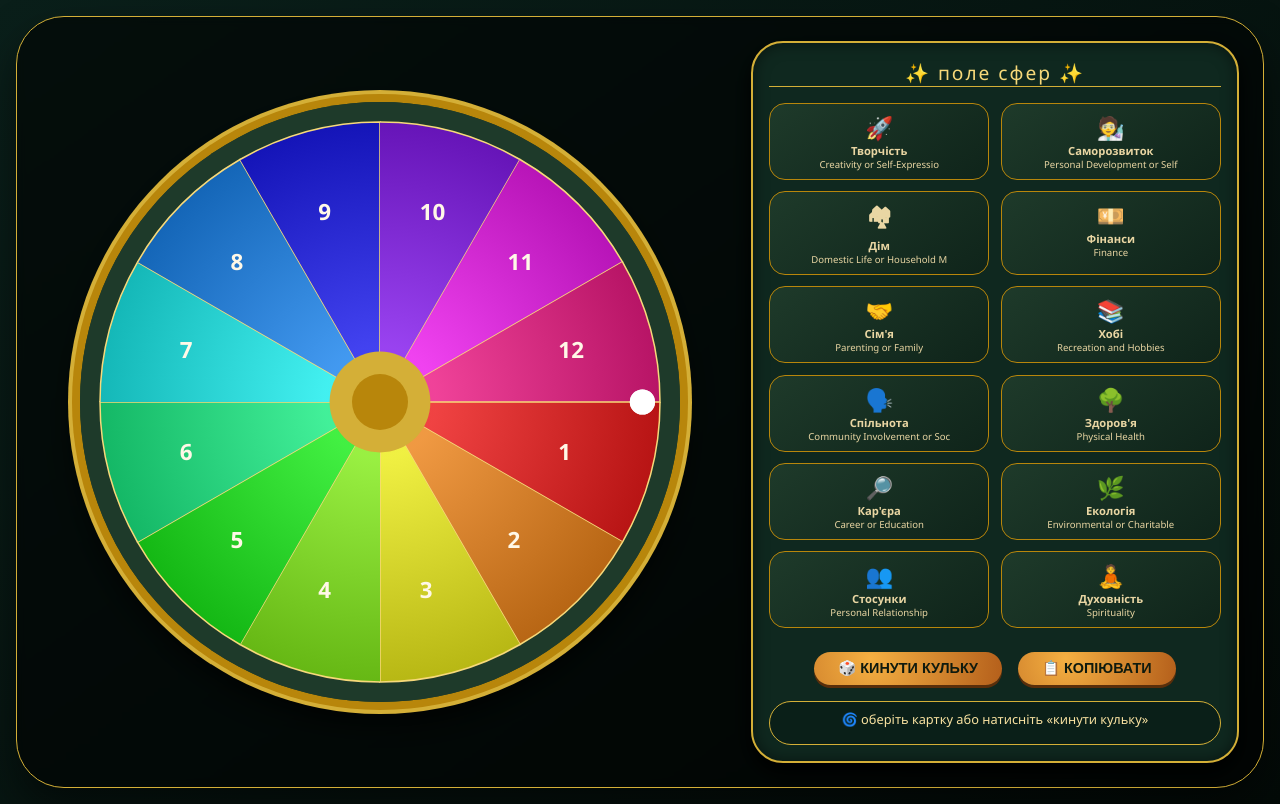
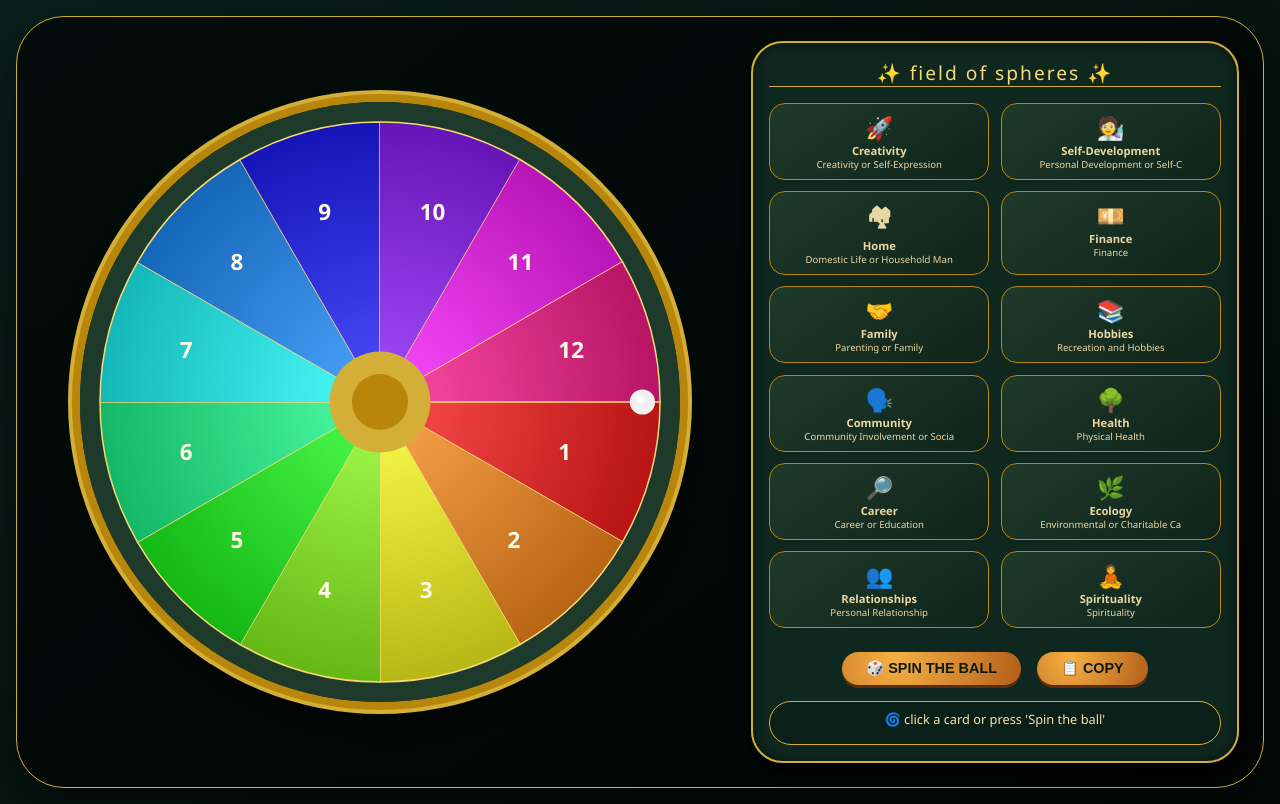
Before and after one commit to TEZv/Kosatiks-Group, a plain HTML site: page k-life-os/index.html in a window 1280 px wide. Drawn offline with Linux system fonts and the light colour scheme.

Commit message:
Publish K Life OS from local (2026-05-31) - one more time

```diff
--- a/k-life-os/index.html
+++ b/k-life-os/index.html
@@ -1,9 +1,9 @@
 <!DOCTYPE html>
-<html lang="uk">
+<html lang="en">
 <head>
     <meta charset="UTF-8">
     <meta name="viewport" content="width=device-width, initial-scale=1.0, user-scalable=no">
-    <title>🎰 Рулетка Сфер Життя · Казино Долі</title>
+    <title>🎰 Sphere Roulette · Wheel of Life</title>
     <style>
         * {
             margin: 0;
@@ -34,7 +34,6 @@
             box-shadow: 0 20px 40px rgba(0,0,0,0.5);
             border: 1px solid #d4af37;
         }
-        /* ліва частина — колесо */
         .wheel-area {
             flex: 1.2;
             min-width: 320px;
@@ -51,7 +50,6 @@
             border-radius: 50%;
             box-shadow: 0 0 0 8px #b8860b, 0 0 0 12px #d4af37, 0 15px 35px black;
         }
-        /* права частина — поле ставок (картки сфер) */
         .betting-area {
             flex: 0.8;
             min-width: 280px;
@@ -161,14 +159,14 @@
         <canvas id="rouletteCanvas" width="600" height="600" style="width:100%; height:auto; max-width:600px; aspect-ratio:1/1"></canvas>
     </div>
     <div class="betting-area">
-        <div class="betting-title">✨ поле сфер ✨</div>
+        <div class="betting-title">✨ field of spheres ✨</div>
         <div class="cards-grid" id="cardsGrid"></div>
         <div class="controls">
-            <button id="spinBtn">🎲 КИНУТИ КУЛЬКУ</button>
-            <button id="copyBtn">📋 КОПІЮВАТИ</button>
+            <button id="spinBtn">🎲 SPIN THE BALL</button>
+            <button id="copyBtn">📋 COPY</button>
         </div>
         <div class="result-area">
-            <div class="result-text" id="resultMessage">🌀 натисніть «кинути кульку»</div>
+            <div class="result-text" id="resultMessage">🌀 press "Spin the ball"</div>
             <div class="history" id="historyLog"></div>
         </div>
     </div>
@@ -176,51 +174,50 @@
 
 <script>
     (function() {
-        // ========== ТОЧНІ 12 СФЕР (повні назви) ==========
+        // ========== 12 SPHERES (full English names) ==========
         const SPHERES = [
-            { emoji: "🚀", name: "Creativity or Self-Expression", short: "Творчість" },
-            { emoji: "🧑‍🔬", name: "Personal Development or Self-Care", short: "Саморозвиток" },
-            { emoji: "🏘", name: "Domestic Life or Household Management", short: "Дім" },
-            { emoji: "💴", name: "Finance", short: "Фінанси" },
-            { emoji: "🤝", name: "Parenting or Family", short: "Сім'я" },
-            { emoji: "📚", name: "Recreation and Hobbies", short: "Хобі" },
-            { emoji: "🗣️", name: "Community Involvement or Social Connection", short: "Спільнота" },
-            { emoji: "🌳", name: "Physical Health", short: "Здоров'я" },
-            { emoji: "🔎", name: "Career or Education", short: "Кар'єра" },
-            { emoji: "🌿", name: "Environmental or Charitable Causes", short: "Екологія" },
-            { emoji: "👥", name: "Personal Relationship", short: "Стосунки" },
-            { emoji: "🧘", name: "Spirituality", short: "Духовність" }
+            { emoji: "🚀", name: "Creativity or Self-Expression", short: "Creativity" },
+            { emoji: "🧑‍🔬", name: "Personal Development or Self-Care", short: "Self-Development" },
+            { emoji: "🏘", name: "Domestic Life or Household Management", short: "Home" },
+            { emoji: "💴", name: "Finance", short: "Finance" },
+            { emoji: "🤝", name: "Parenting or Family", short: "Family" },
+            { emoji: "📚", name: "Recreation and Hobbies", short: "Hobbies" },
+            { emoji: "🗣️", name: "Community Involvement or Social Connection", short: "Community" },
+            { emoji: "🌳", name: "Physical Health", short: "Health" },
+            { emoji: "🔎", name: "Career or Education", short: "Career" },
+            { emoji: "🌿", name: "Environmental or Charitable Causes", short: "Ecology" },
+            { emoji: "👥", name: "Personal Relationship", short: "Relationships" },
+            { emoji: "🧘", name: "Spirituality", short: "Spirituality" }
         ];
 
-        // Багата база натхненних фраз (для кожної сфери)
+        // Rich database of inspirational phrases (English)
         const PHRASES = [
-            "Творчість — міст між світами", "Створи щось недосконале — це магія", "Кожен мазок — молитва",
-            "Рости — це природно, навіть боляче", "Маленький крок сьогодні змінює все", "Ти — сад, який потребує догляду",
-            "Запали свічку на згадку про себе", "Дім — дзеркало твоєї душі", "Прибери з любов'ю — простір віддячить",
-            "Гроші люблять повагу, а не страх", "Фінансова грамотність — це свобода", "Вдячність творить потік",
-            "Обійми лікують без слів", "Родина — це гавань, а не обов'язок", "Традиції тримають покоління",
-            "Гра — найсерйозніша справа", "Хобі — голос внутрішньої дитини", "Відпочинок зцілює",
-            "Разом ми — зірки одного сузір'я", "Твій голос має значення", "Маленька допомога змінює світ",
-            "Твоє тіло — храм", "Рух — це молитва", "Слухай, що шепоче твоя плоть",
-            "Кар'єра — це гра, а не війна", "Роби те, що має сенс", "Навик, який змінить усе, вже в тобі",
-            "Планета дихає разом із тобою", "Екозвичка — це подяка землі", "Навіть одна відмова від пластику рятує",
-            "Справжні стосунки — це безпека", "Слухати — найвища форма любові", "Кордони не руйнують, а зміцнюють",
-            "Духовність — це повернення додому", "Тиша відкриває відповіді", "Ти — іскра вічного вогню"
+            "Creativity is the bridge between worlds", "Create something imperfect — that's magic", "Every stroke is a prayer",
+            "Growth is natural, even when it hurts", "A small step today changes everything", "You are a garden that needs care",
+            "Light a candle in memory of yourself", "Home is a mirror of your soul", "Clean with love — space will thank you",
+            "Money loves respect, not fear", "Financial literacy is freedom", "Gratitude creates flow",
+            "Hugs heal where words fail", "Family is a harbor, not an obligation", "Traditions hold generations together",
+            "Play is the most serious thing", "Hobby is the voice of your inner child", "Rest heals better than medicine",
+            "Together we are stars of one constellation", "Your voice matters", "A small help changes the world",
+            "Your body is a temple", "Movement is a prayer", "Listen to what your flesh whispers",
+            "Career is a game, not a war", "Do what has meaning", "The skill that will change everything is already in you",
+            "The planet breathes with you", "Eco-habit is thanks to the earth", "Even one refusal of plastic saves",
+            "True relationships are safety", "Listening is the highest form of love", "Boundaries don't destroy, they strengthen",
+            "Spirituality is returning home", "Silence reveals answers", "You are a spark of eternal fire"
         ];
 
-        // ========== НАЛАШТУВАННЯ КАНВАСУ ==========
+        // ========== CANVAS SETUP ==========
         const canvas = document.getElementById("rouletteCanvas");
         const ctx = canvas.getContext("2d");
         let size = 600;
         let center = 300;
         let radius = 280;
-        let angleOffset = 0;
-        let wheelAngle = 0;
-        let ballAngle = 0;
+        let wheelAngle = 0;          // current wheel rotation
+        let ballAngle = 0;           // ball position along the rim
         let spinning = false;
         let spinStart = 0;
         let spinDuration = 2500;
-        let targetSegment = 0;
+        let targetSegment = -1;
         let wheelStartAngle = 0;
         let ballStartAngle = 0;
         let wheelDelta = 0;
@@ -229,24 +226,23 @@
         let lastMessage = "";
         let history = [];
 
-        // DOM елементи
+        // DOM elements
         const cardsGrid = document.getElementById("cardsGrid");
         const resultDiv = document.getElementById("resultMessage");
         const historyDiv = document.getElementById("historyLog");
         const spinBtn = document.getElementById("spinBtn");
         const copyBtn = document.getElementById("copyBtn");
 
-        // ========== ПОБУДОВА КАРТОК СПРАВА ==========
+        // ========== BUILD CARDS (RIGHT SIDE) ==========
         function buildCards() {
             cardsGrid.innerHTML = "";
             SPHERES.forEach((s, idx) => {
                 const card = document.createElement("div");
                 card.className = "sphere-card";
                 card.dataset.idx = idx;
-                card.innerHTML = `<span class="sphere-emoji">${s.emoji}</span><div>${s.short}</div><div class="sphere-short">${s.name.substring(0, 28)}</div>`;
+                card.innerHTML = `<span class="sphere-emoji">${s.emoji}</span><div>${s.short}</div><div class="sphere-short">${s.name.substring(0, 30)}</div>`;
                 card.addEventListener("click", () => {
                     if (!spinning) {
-                        // Запускаємо спін з цільовим сектором (вибрана картка)
                         targetSegment = idx;
                         startSpin();
                     }
@@ -263,11 +259,10 @@
             });
         }
 
-        // ========== МАЛЮВАННЯ КОЛЕСА ==========
+        // ========== DRAW WHEEL ==========
         function drawWheel() {
             if (!ctx) return;
             ctx.clearRect(0, 0, size, size);
-            // фон колеса
             ctx.fillStyle = "#1e3a2a";
             ctx.fillRect(0, 0, size, size);
             const step = (Math.PI * 2) / 12;
@@ -286,7 +281,7 @@
                 ctx.strokeStyle = "#f7d97a";
                 ctx.lineWidth = 1.5;
                 ctx.stroke();
-                // номер
+                // draw number
                 const mid = start + step/2;
                 const txtR = radius * 0.7;
                 const x = center + Math.cos(mid) * txtR;
@@ -297,7 +292,7 @@
                 ctx.fillText(i+1, x-11, y+7);
                 ctx.shadowBlur = 0;
             }
-            // центральне коло
+            // center
             ctx.beginPath();
             ctx.arc(center, center, radius*0.18, 0, Math.PI*2);
             ctx.fillStyle = "#d4af37";
@@ -306,7 +301,7 @@
             ctx.arc(center, center, radius*0.1, 0, Math.PI*2);
             ctx.fillStyle = "#b8860b";
             ctx.fill();
-            // кулька
+            // ball
             const ballRad = radius * 0.045;
             const ballX = center + Math.cos(ballAngle) * (radius - ballRad - 5);
             const ballY = center + Math.sin(ballAngle) * (radius - ballRad - 5);
@@ -315,11 +310,12 @@
             ctx.fillStyle = "#f0f0f0";
             ctx.fill();
             ctx.fillStyle = "#ffffff";
+            ctx.beginPath();
             ctx.arc(ballX-2, ballY-2, ballRad*0.3, 0, Math.PI*2);
             ctx.fill();
         }
 
-        // Визначення індексу сектора, на який вказує верхній вказівник (12 годин)
+        // Determine which sector is at the top (12 o'clock pointer)
         function getSegmentAtTop() {
             const pointerAngle = -Math.PI/2;
             let raw = pointerAngle - wheelAngle;
@@ -327,7 +323,6 @@
             return Math.floor(raw / (Math.PI*2/12));
         }
 
-        // Отримати випадкову фразу для сфери
         function getRandomPhrase(sphereIdx) {
             const pool = PHRASES.filter(p => p.length > 5);
             return pool[Math.floor(Math.random() * pool.length)];
@@ -337,21 +332,22 @@
             if (spinning) return;
             spinning = true;
             spinBtn.disabled = true;
-            // Якщо targetSegment не задано, вибираємо випадковий
-            if (targetSegment === undefined || targetSegment === -1) {
+
+            if (targetSegment === -1) {
                 targetSegment = Math.floor(Math.random() * 12);
             }
-            // Поточний індекс під вказівником
             const currentIdx = getSegmentAtTop();
             let deltaIndices = (targetSegment - currentIdx + 12) % 12;
             let deltaAngle = deltaIndices * (Math.PI*2/12);
             const extraFull = (Math.floor(Math.random() * 8) + 8) * 2 * Math.PI;
             wheelDelta = deltaAngle + extraFull;
-            // Кулька: багато обертів + фіксуємо у верхній точці
+
+            // ball spins many times and stops at the top pointer position
             const finalBallPos = -Math.PI/2;
             let ballDeltaVal = (finalBallPos - ballAngle + 2*Math.PI) % (2*Math.PI);
             ballDeltaVal += (Math.floor(Math.random() * 10) + 12) * 2 * Math.PI;
             ballDelta = ballDeltaVal;
+
             wheelStartAngle = wheelAngle;
             ballStartAngle = ballAngle;
             spinStart = performance.now();
@@ -368,7 +364,7 @@
             if (t < 1) {
                 requestAnimationFrame(animateSpin);
             } else {
-                // Фіксуємо кути
+                // finalize angles
                 wheelAngle = (wheelStartAngle + wheelDelta) % (2*Math.PI);
                 ballAngle = (ballStartAngle + ballDelta) % (2*Math.PI);
                 drawWheel();
@@ -381,11 +377,10 @@
                 resultDiv.innerHTML = `✨ ${lastMessage}`;
                 history.unshift(`${sphere.emoji} ${sphere.short}`);
                 if (history.length > 6) history.pop();
-                historyDiv.innerHTML = `📜 історія: ${history.join(' · ')}`;
+                historyDiv.innerHTML = `📜 history: ${history.join(' · ')}`;
                 spinning = false;
                 spinBtn.disabled = false;
                 targetSegment = -1;
-                // ефект спалаху
                 flashEffect();
             }
         }
@@ -408,13 +403,13 @@
             if (lastMessage) {
                 navigator.clipboard.writeText(lastMessage);
                 const original = resultDiv.innerText;
-                resultDiv.innerHTML = "✅ скопійовано!";
+                resultDiv.innerHTML = "✅ copied!";
                 setTimeout(() => resultDiv.innerHTML = original, 1200);
             } else {
-                resultDiv.innerHTML = "🌀 спочатку зробіть спін";
+                resultDiv.innerHTML = "🌀 spin first";
                 setTimeout(() => {
                     if (lastMessage) resultDiv.innerHTML = `✨ ${lastMessage}`;
-                    else resultDiv.innerHTML = "🌀 натисніть «кинути кульку»";
+                    else resultDiv.innerHTML = "🌀 press 'Spin the ball'";
                 }, 1500);
             }
         }
@@ -425,16 +420,15 @@
             startSpin();
         }
 
-        // Ініціалізація
+        // Initialization
         function init() {
             buildCards();
             drawWheel();
             spinBtn.addEventListener("click", randomSpin);
             copyBtn.addEventListener("click", copyResult);
-            window.addEventListener("resize", () => { drawWheel(); });
-            // стартове повідомлення
+            window.addEventListener("resize", () => drawWheel());
             setTimeout(() => {
-                resultDiv.innerHTML = "🌀 оберіть картку або натисніть «кинути кульку»";
+                resultDiv.innerHTML = "🌀 click a card or press 'Spin the ball'";
             }, 500);
         }
         init();
```
